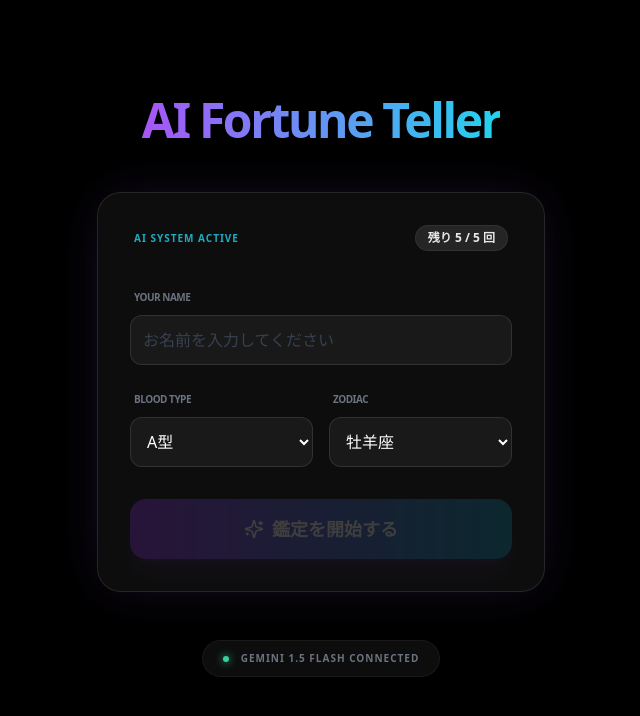
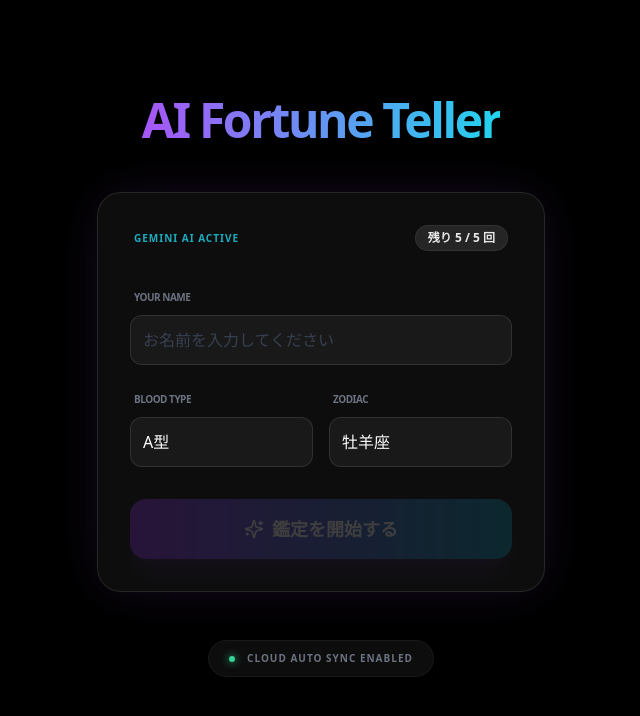
Before and after one commit to chabin0323-dev/uranai-kojin, a Next.js app: page / in a window 1280 px wide. Shown: the top 716 px of the page, without its empty margins (319-959 px from the left). Built offline with nearby package versions, Linux system fonts and the light colour scheme.

Commit message:
Update page.tsx

```diff
--- a/app/page.tsx
+++ b/app/page.tsx
@@ -17,12 +17,12 @@ export default function App() {
     setIsLoading(true);
 
     try {
-      // 🌟 ここでAI（Gemini）に占いを依頼します
+      // 🌟 プルダウンの情報を含めて AI に鑑定を依頼します
       const response = await fetch(`https://generativelanguage.googleapis.com/v1beta/models/gemini-1.5-flash:generateContent?key=${process.env.NEXT_PUBLIC_GOOGLE_AI_API_KEY || ''}`, {
         method: 'POST',
         headers: { 'Content-Type': 'application/json' },
         body: JSON.stringify({
-          contents: [{ parts: [{ text: `${name}さん（${bloodType}・${zodiac}）の運勢を100文字程度で占って。最後にラッキーアイテムを教えて。` }] }]
+          contents: [{ parts: [{ text: `あなたは一流の占い師です。${name}さん（血液型：${bloodType}、星座：${zodiac}）の今日の運勢を詳しく鑑定し、150文字程度で元気が出るアドバイスをしてください。最後に今日のラッキーアイテムも教えてください。` }] }]
         })
       });
 
@@ -32,7 +32,7 @@ export default function App() {
       setResult(aiText);
       setUsageCount(prev => prev + 1);
     } catch (error) {
-      setResult("通信エラーが発生しました。APIキーの設定を確認してください。");
+      setResult("通信エラーです。APIキーが正しいか確認してね。");
     } finally {
       setIsLoading(false);
     }
@@ -46,7 +46,7 @@ export default function App() {
 
       <div className="w-full max-w-md bg-white/5 p-8 rounded-3xl border border-white/10 shadow-[0_0_50px_-12px_rgba(168,85,247,0.2)] space-y-8 backdrop-blur-sm">
         <div className="flex justify-between items-center px-1">
-          <span className="text-[10px] font-black uppercase tracking-widest text-cyan-400/80">AI System Active</span>
+          <span className="text-[10px] font-black uppercase tracking-widest text-cyan-400/80">Gemini AI Active</span>
           <span className="text-xs font-bold text-white/90 bg-white/10 px-3 py-1 rounded-full border border-white/5">
             残り {MAX_USAGE - usageCount} / {MAX_USAGE} 回
           </span>
@@ -56,9 +56,8 @@ export default function App() {
           <div className="space-y-2">
             <label className="text-[10px] ml-1 text-gray-500 font-bold uppercase tracking-tighter">Your Name</label>
             <input
-              value={name}
-              onChange={(e) => setName(e.target.value)}
-              className="w-full bg-gray-900/50 p-4 rounded-xl border border-white/5 focus:border-purple-500/50 outline-none transition-all text-white placeholder-gray-700"
+              value={name} onChange={(e) => setName(e.target.value)}
+              className="w-full bg-gray-900/50 p-4 rounded-xl border border-white/5 focus:border-purple-500/50 outline-none text-white placeholder-gray-700"
               placeholder="お名前を入力してください"
             />
           </div>
@@ -67,9 +66,8 @@ export default function App() {
             <div className="space-y-2">
               <label className="text-[10px] ml-1 text-gray-500 font-bold uppercase tracking-tighter">Blood Type</label>
               <select
-                value={bloodType}
-                onChange={(e) => setBloodType(e.target.value)}
-                className="w-full bg-gray-900/50 p-4 rounded-xl border border-white/5 text-gray-300 outline-none"
+                value={bloodType} onChange={(e) => setBloodType(e.target.value)}
+                className="w-full bg-gray-900/50 p-4 rounded-xl border border-white/5 text-gray-300 outline-none appearance-none cursor-pointer"
               >
                 <option>A型</option><option>B型</option><option>O型</option><option>AB型</option>
               </select>
@@ -77,12 +75,12 @@ export default function App() {
             <div className="space-y-2">
               <label className="text-[10px] ml-1 text-gray-500 font-bold uppercase tracking-tighter">Zodiac</label>
               <select
-                value={zodiac}
-                onChange={(e) => setZodiac(e.target.value)}
-                className="w-full bg-gray-900/50 p-4 rounded-xl border border-white/5 text-gray-300 outline-none"
+                value={zodiac} onChange={(e) => setZodiac(e.target.value)}
+                className="w-full bg-gray-900/50 p-4 rounded-xl border border-white/5 text-gray-300 outline-none appearance-none cursor-pointer"
               >
                 <option>牡羊座</option><option>牡牛座</option><option>双子座</option><option>蟹座</option>
                 <option>獅子座</option><option>乙女座</option><option>天秤座</option><option>蠍座</option>
+                <option>射手座</option><option>山羊座</option><option>水瓶座</option><option>魚座</option>
               </select>
             </div>
           </div>
@@ -102,7 +100,7 @@ export default function App() {
         </button>
 
         {result && (
-          <div className="mt-8 p-8 bg-gradient-to-br from-purple-900/30 to-black border border-purple-500/30 rounded-2xl animate-in fade-in zoom-in-95 duration-500">
+          <div className="mt-8 p-8 bg-gradient-to-br from-purple-900/30 to-black border border-purple-500/30 rounded-2xl animate-in fade-in zoom-in-95 duration-500 overflow-hidden">
             <p className="text-center text-lg leading-relaxed text-purple-100 font-medium whitespace-pre-wrap">{result}</p>
           </div>
         )}
@@ -110,7 +108,7 @@ export default function App() {
 
       <div className="mt-12 flex items-center gap-3 bg-white/5 px-5 py-2.5 rounded-full border border-white/5 text-[10px] text-gray-500 font-bold tracking-widest uppercase">
         <div className="w-1.5 h-1.5 rounded-full bg-emerald-400 shadow-[0_0_8px_#34d399]" />
-        Gemini 1.5 Flash Connected
+        Cloud Auto Sync Enabled
       </div>
     </div>
   );
```
